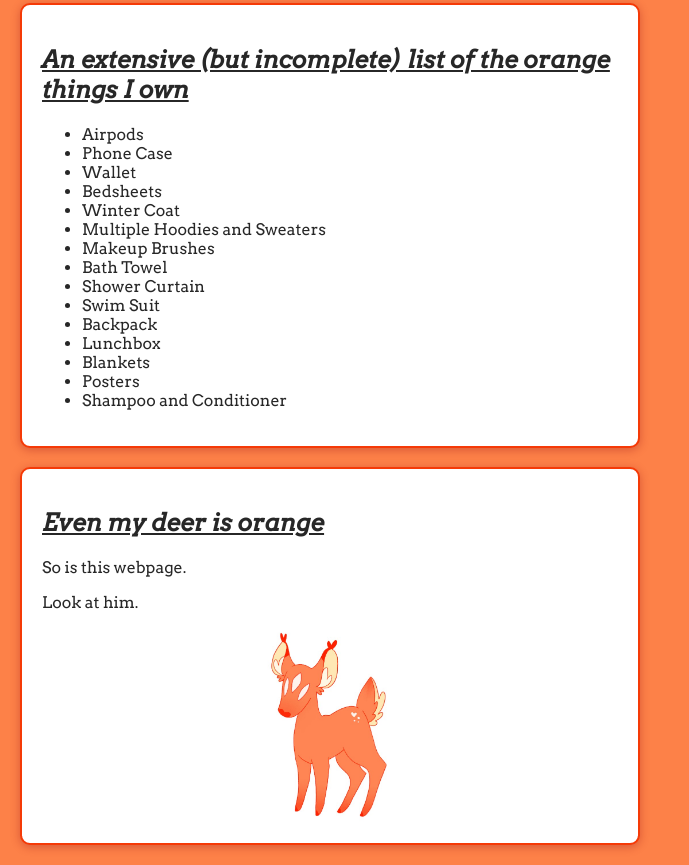
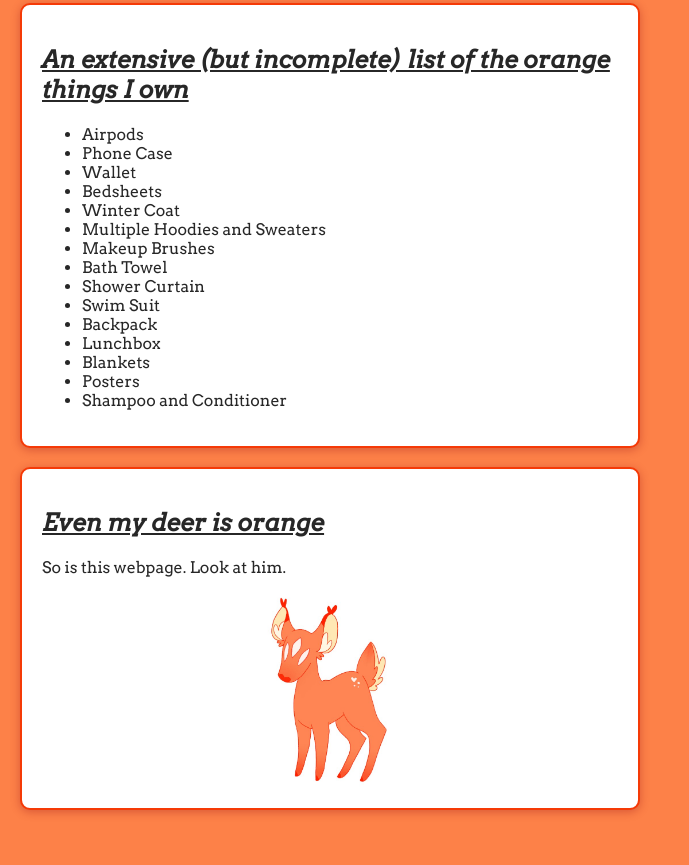
Before and after one commit to Mhanon-Sullivan/MART341-WebDesign, a plain HTML site: page WebDesignHomework/FinalProject/index.html in a window 1280 px wide. Shown: the part 435-1300 px from the top of the page, without its empty margins (0-689 px from the left). After the commit the page ends 1265 px from the top, so only its background shows below. Drawn offline with Linux system fonts and the light colour scheme.

Commit message:
Update index.html

```diff
--- a/WebDesignHomework/FinalProject/index.html
+++ b/WebDesignHomework/FinalProject/index.html
@@ -70,8 +70,8 @@
 
     <div class = main id="para-3">
         <h2>Even my deer is orange</h2>
-        <p>So is this webpage.</p>
-        <p> Look at him. </p>
+        <p>So is this webpage.
+        Look at him.</p>
     <img src="images/deer.jpg"  title="Jank Deer">
     </div>
 
```
